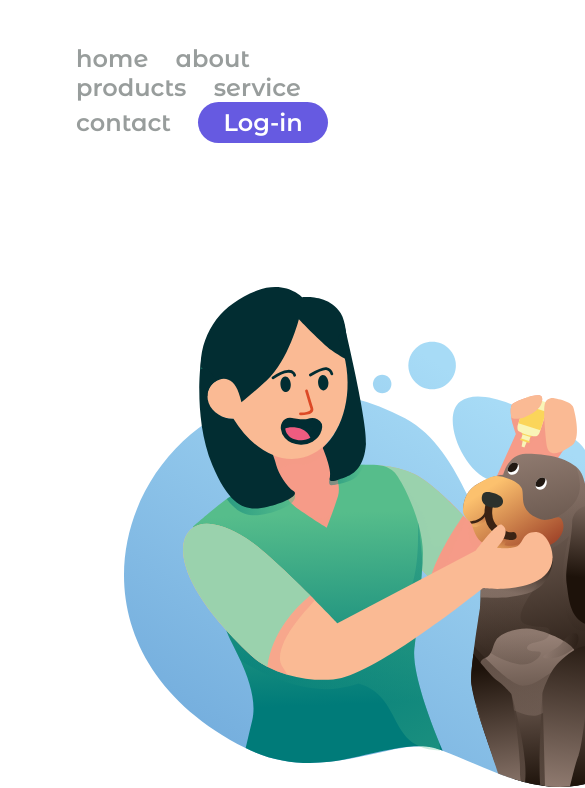
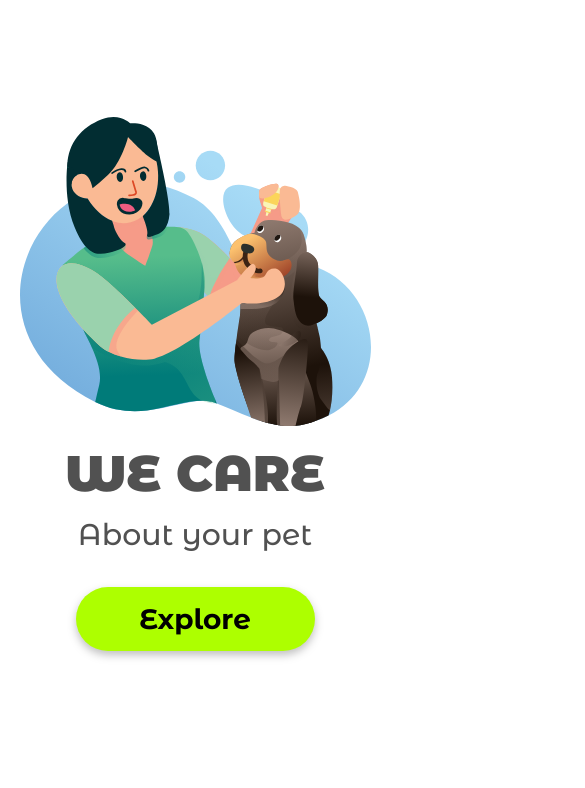
Before and after one commit to JorgePagotti/Projeto-We-care, a plain HTML site: page index.html in a window 390 px wide. Shown: the top 788 px of the page, 585 px wide, since content can reach past the window. Drawn offline with Linux system fonts and the light colour scheme.

Commit message:
repassando responsividade

```diff
--- a/style.css
+++ b/style.css
@@ -81,3 +81,59 @@ p {
     font-weight: 700;
     line-height: 34px;
 }
+
+.button-main:hover {
+    opacity: 0.7;
+}
+
+.button-main:active {
+    opacity: 0.4;
+}
+
+@media screen and (max-width:900px) {
+
+    header {
+        display: none;
+    }
+
+    p {
+        display: none;
+    }
+
+    div {
+        padding: 0;
+        margin: 0;
+        box-sizing: border-box;
+        width: 100%;
+    }
+
+    .logo-image {
+        position: static;
+        width: 90%;
+        height: auto;
+        margin: 30% 5% 5% 5%;
+    }
+
+    h1{
+        font-size: 50px;
+        width: auto;
+        text-align: center;
+        line-height: 50px;
+    }
+
+h2{
+    font-size: 30px;
+    width: auto;
+    text-align: center;
+    margin-bottom: 17px;
+}
+
+.button-main{
+    margin: 0 auto;
+    display: block;
+}
+
+
+
+
+}
```
